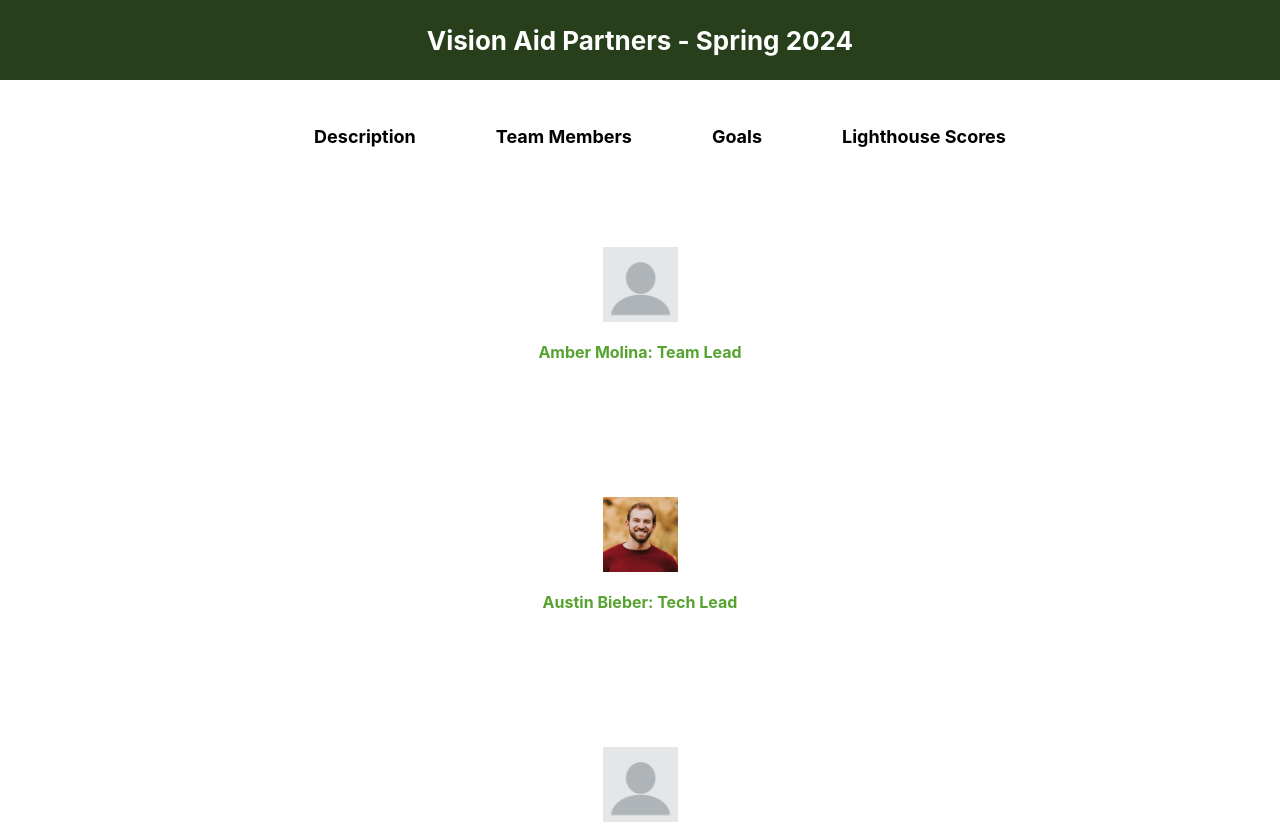
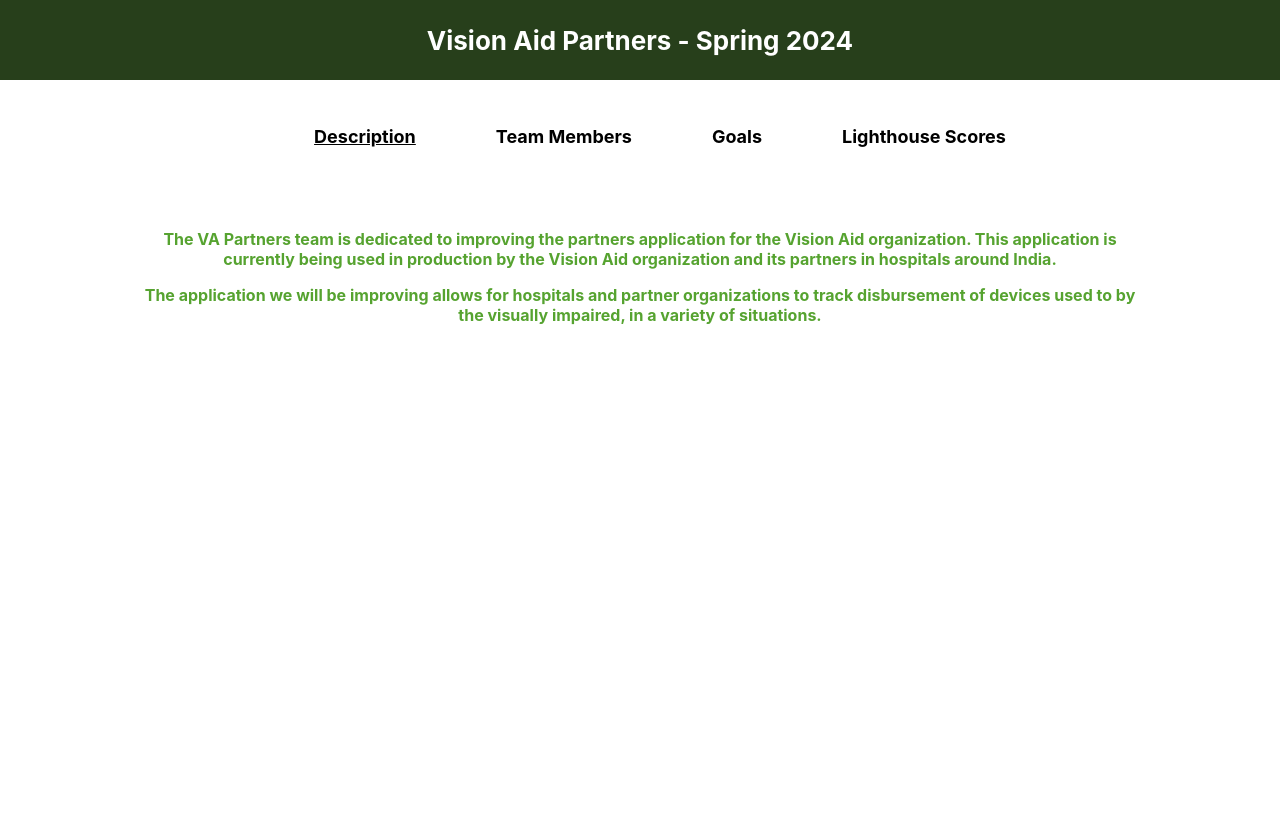
Before and after one commit to ajbieber/va-partners-team-website, a React (Create React App) app: page / in a window 1280 px wide. Shown: the top 824 px of the page. After the commit the page ends 800 px from the top, so only its background shows below. Built offline with nearby package versions, Linux system fonts and the light colour scheme.

Commit message:
Added pages

```diff
--- a/src/App.css
+++ b/src/App.css
@@ -48,13 +48,46 @@
   display: inline;
 }
 
-li {
+ul li {
   margin: 40px;
   font-weight: bold;
   font-size: calc(10px + 1vmin);
+}
 
+ol li {
+  font-weight: bold;
+  font-size: calc(10px + 0.6vmin);
+  text-align: left;
 }
 
 li:hover {
   cursor: pointer
 }
+
+.not-selected {
+  display: none;
+}
+
+.selected {
+  display: inline-block;
+}
+
+#desc {
+  margin-top: 50px;
+  font-size: calc(10px + 0.75vmin);
+  font-weight: bold;
+  color:  rgb(86, 163, 48);
+  max-width: 1000px;
+}
+
+#goals {
+  margin-top: 50px
+}
+
+.li-selected {
+  text-decoration: underline;
+}
+
+.li-not-selected {
+  text-decoration: none;
+}
--- a/src/App.js
+++ b/src/App.js
@@ -2,8 +2,11 @@
 import TeamMember from './components/TeamMember/TeamMember';
 import blank from './images/blank.png';
 import abieber from './images/abieber.jpeg';
+import { useState } from 'react';
 
 function App() {
+  const [selectedTab, setSelectedTab] = useState("description");
+
   return (
     <div className="App">
       <header className="App-header">
@@ -11,18 +14,55 @@
       </header>
       <div>
         <ul>
-          <li>Description</li>
-          <li>Team Members</li>
-          <li>Goals</li>
-          <li>Lighthouse Scores</li>
+          <li
+            onClick={() => setSelectedTab("description")}
+            className={(selectedTab === "description" ? 'li-selected' : 'li-not-selected')}
+          >Description</li>
+          <li
+            onClick={() => setSelectedTab("team")}
+            className={(selectedTab === "team" ? 'li-selected' : 'li-not-selected')}
+          >Team Members</li>
+          <li
+            onClick={() => setSelectedTab("goals")}
+            className={(selectedTab === "goals" ? 'li-selected' : 'li-not-selected')}
+          >Goals</li>
+          <li
+            onClick={() => setSelectedTab("lighthouse")}
+            className={(selectedTab === "lighthouse" ? 'li-selected' : 'li-not-selected')}
+          >Lighthouse Scores</li>
         </ul>
 
         <div id="body">
-          <div id="team-members-page">
+          <div id="desc" className={(selectedTab === "description" ? 'selected' : 'not-selected')}>
+            <p>
+              The VA Partners team is dedicated to improving the partners application for the Vision
+              Aid organization. This application is currently being used in production by the Vision
+              Aid organization and its partners in hospitals around India.
+            </p>
+            <p>
+              The application we will be improving allows for hospitals and partner organizations to track disbursement of
+              devices used to by the visually impaired, in a variety of situations.
+            </p>
+          </div>
+          <div className={(selectedTab === "team" ? 'selected' : 'not-selected')}>
             <TeamMember imagePath={blank} name="Amber Molina" role="Team Lead" />
             <TeamMember imagePath={abieber} name="Austin Bieber" role="Tech Lead" />
-            <TeamMember imagePath={blank} name="Chrisin Lin" role="Frontend" />
+            <TeamMember imagePath={blank} name="Christin Lin" role="Frontend" />
             <TeamMember imagePath={blank} name="Nasa Quba" role="Backend" />
+          </div>
+          <div id="goals" className={(selectedTab === "goals" ? 'selected' : 'not-selected')}>
+            <p>Our goals for this semeter are as follows:</p>
+            <p></p>
+            <p></p>
+            <ol>
+              <li>Rewrite authentication system to be more seamless</li>
+              <li>Integrate authorization into the authentication system</li>
+              <li>Design a customizable landing page that doesn't require dev assistance</li>
+              <li>Upgrade the UI to meet accessability standards</li>
+              <li>Implement a feedback form for users to report issues and bugs</li>
+              <li>Add a footer to all pages</li>
+              <li>Implement any new changes specified by stakeholders</li>
+            </ol>
           </div>
         </div>
       </div>
--- a/src/components/TeamMember/index.css
+++ b/src/components/TeamMember/index.css
@@ -1,6 +1,6 @@
 img {
-  height: 75px;
-  width: 75px;
+  height: 150px;
+  width: 150px;
   text-align: right;
   /* float: left; */
 }
```
